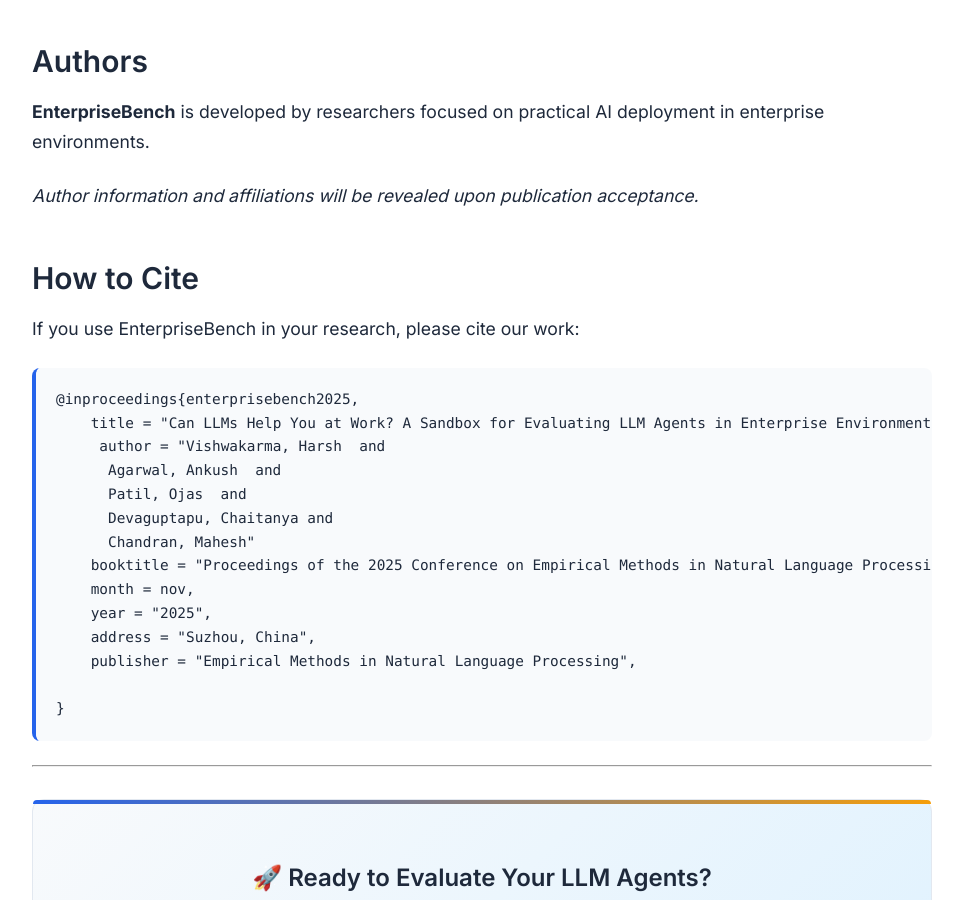
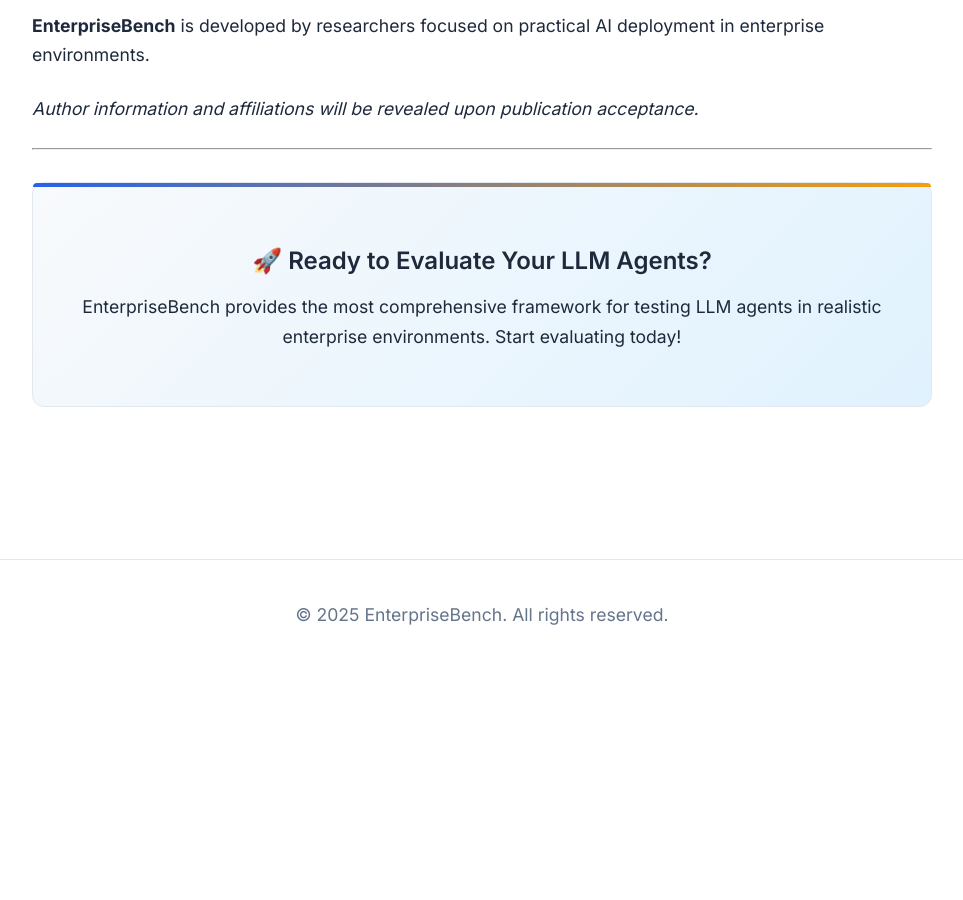
Before and after one commit to anonymous-tech-dev/EnterpriseBench, a Jekyll site: the page built from index.md, in a window 1280 px wide and 900 px high, scrolled down 9020 px. Shown: the whole window, without its empty margins (158-1121 px from the left). Built offline with Jekyll 4.4.1, drawn with Linux system fonts in a browser that asks for light colours; after the commit the page ends 9714 px from its top, so only the background shows below that; some of the changed text lies outside the part shown.

Commit message:
Update index.md

````diff
--- a/index.md
+++ b/index.md
@@ -5,21 +5,6 @@ title: "Can LLMs Help You at Work? A Sandbox for Evaluating LLM Agents in Enterp
 
 <div class="nav-menu">
 <header class="header">
-      <div class="author-list-formal">
-        <div class="author-names">
-          Harsh Vishwakarma<sup>1,*</sup>,
-          Ankush Agarwal<sup>1,*</sup>,
-          Ojas Patil<sup>1</sup>,
-          Chaitanya Devaguptapu<sup>1</sup>,
-          Mahesh Chandran<sup>1</sup>
-        </div>
-        <div class="affiliations">
-          <sup>1</sup>Fujitsu Research India &nbsp;&nbsp;
-        </div>
-        <div class="author-footnote">
-          <sup>*</sup>Equal contribution &nbsp;&nbsp;
-        </div>
-      </div>
       <div class="links-section">
         <a href="https://anonymous.4open.science/r/EnterpriseBench-87B1/README.md" class="link-button github"><span>📄</span>Code</a>
         <a href="https://anonymous.4open.science/r/EnterpriseBench-87B1/README.md" class="link-button huggingface"><span>🤗</span>Data</a>
@@ -354,27 +339,6 @@ Evaluate agent performance on standard business operations:
 
 *Author information and affiliations will be revealed upon publication acceptance.*
 
-## How to Cite {#citation}
-
-If you use EnterpriseBench in your research, please cite our work:
-
-```bibtex
-@inproceedings{enterprisebench2025,
-    title = "Can LLMs Help You at Work? A Sandbox for Evaluating LLM Agents in Enterprise Environments",
-     author = "Vishwakarma, Harsh  and
-      Agarwal, Ankush  and
-      Patil, Ojas  and
-      Devaguptapu, Chaitanya and
-      Chandran, Mahesh"
-    booktitle = "Proceedings of the 2025 Conference on Empirical Methods in Natural Language Processing",
-    month = nov,
-    year = "2025",
-    address = "Suzhou, China",
-    publisher = "Empirical Methods in Natural Language Processing",
-
-}
-```
-
 ---
 <div class="highlight-box text-center">
   <h3>🚀 Ready to Evaluate Your LLM Agents?</h3>
````
